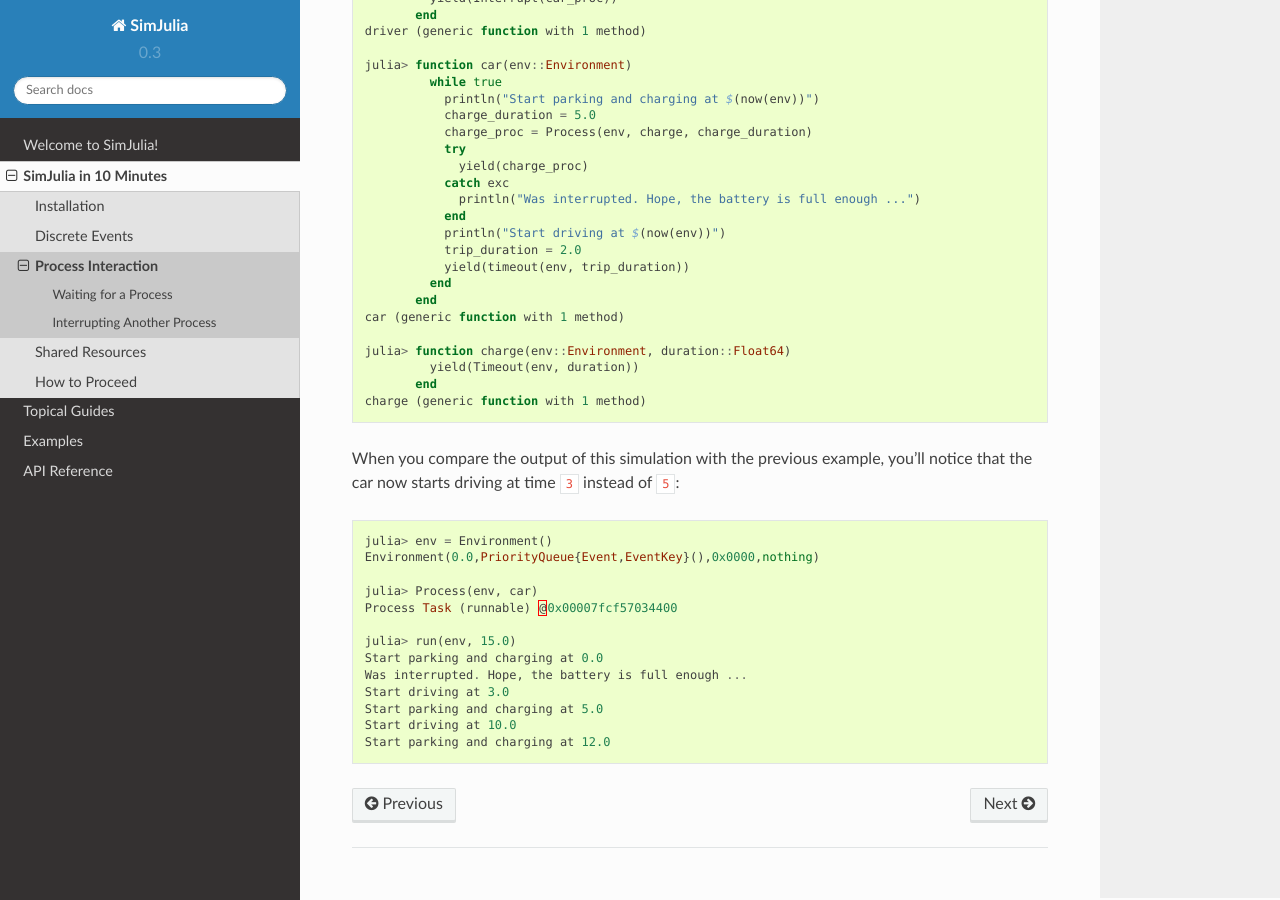
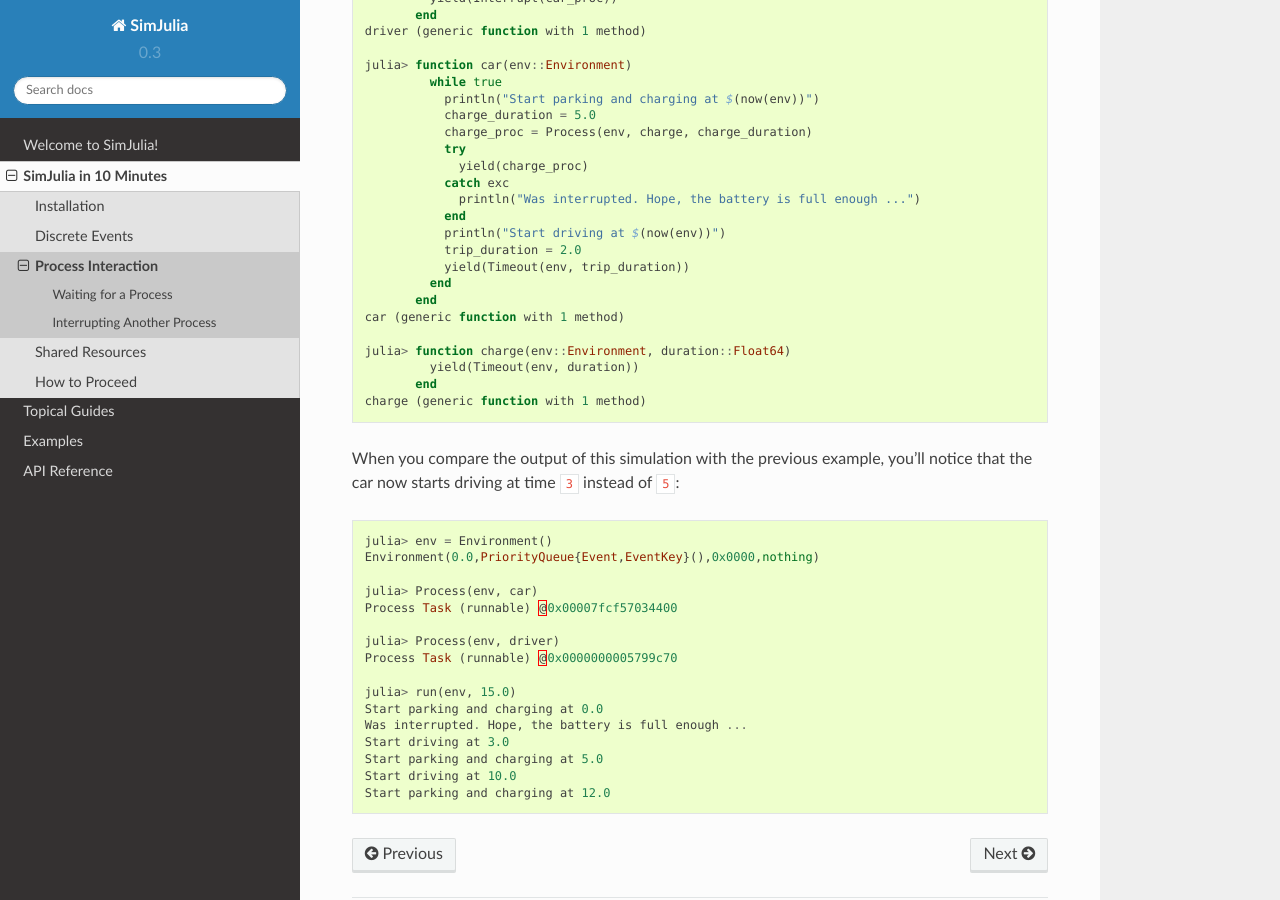
Before and after one commit to JuliaDynamics/ConcurrentSim.jl, a Sphinx documentation site: the page built from docs/source/10_min/3_process_interaction.rst, in a window 1280 px wide and 900 px high, scrolled down 1760 px. Built offline with Sphinx 7.4.7 and the Read the Docs theme 2.0.0, drawn with Linux system fonts in a browser that asks for light colours; cross-references to code outside the pages are shown as plain code.

Commit message:
Update 3_process_interaction.rst

```diff
--- a/docs/source/10_min/3_process_interaction.rst
+++ b/docs/source/10_min/3_process_interaction.rst
@@ -79,7 +79,7 @@ Interrupts are thrown into process functions as :class:`InterruptException` that
              end
              println("Start driving at $(now(env))")
              trip_duration = 2.0
-             yield(timeout(env, trip_duration))
+             yield(Timeout(env, trip_duration))
            end
          end
   car (generic function with 1 method)
@@ -97,6 +97,9 @@ When you compare the output of this simulation with the previous example, you’
   julia> Process(env, car)
   Process Task (runnable) @0x00007fcf57034400
 
+  julia> Process(env, driver)
+  Process Task (runnable) @0x0000000005799c70
+
   julia> run(env, 15.0)
   Start parking and charging at 0.0
   Was interrupted. Hope, the battery is full enough ...
```
